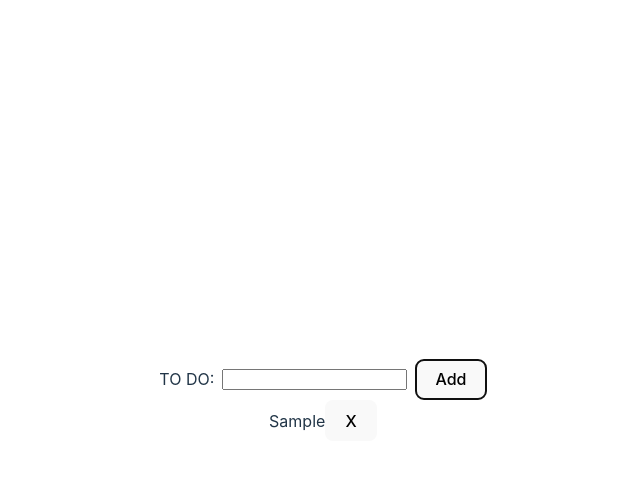
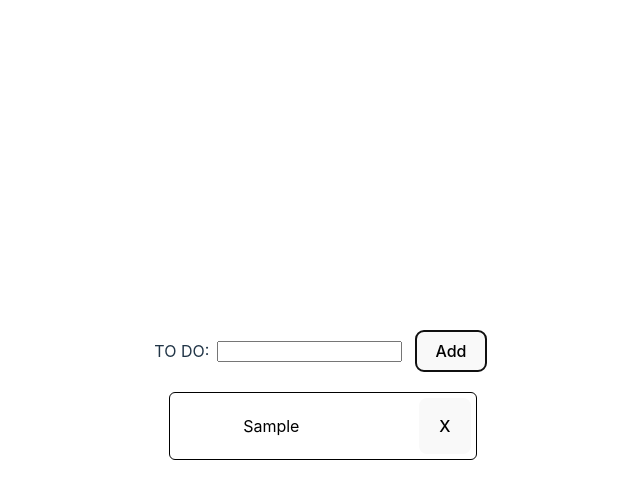
Before and after one commit to KyleMThornton/React-To-Do-List, a React (Vite) app: page / in a window 1280 px wide. Both pictures are taken after typing "Sample" into the empty fields and a click on the button "Add". Shown: the top 498 px of the page, without its empty margins (317-957 px from the left). Built offline with nearby package versions, Linux system fonts and the light colour scheme.

Commit message:
Added styling for list items

```diff
--- /dev/null
+++ b/src/components/List.css
@@ -0,0 +1,22 @@
+.toDoItems {
+    display: flex;
+    outline: black solid 1px;
+    border-radius: 5px;
+    margin: 1rem;
+    background-color: white;
+    color: black;
+    justify-content: space-between;
+    max-width: 20rem;
+
+}
+
+button {
+    margin: 5px;
+}
+
+p {
+    padding: 5px;
+    inline-size: 12rem;
+    max-width: 12rem;
+    word-wrap: break-word;
+}
--- a/src/components/List.tsx
+++ b/src/components/List.tsx
@@ -1,4 +1,4 @@
-
+import './List.css';
 
 interface ListComponentProps {
     toDoList: string[];
@@ -8,8 +8,8 @@ interface ListComponentProps {
 export const List: React.FC<ListComponentProps> = ({toDoList, deleteItem}) => {
 
     const toDoListItems = toDoList.map((list:any, index:number) =>
-        <div key={index}>
-            {list}
+        <div className="toDoItems" key={index}>
+            <p>{list}</p>
             <button onClick={() => deleteItem(index)}>X</button>
         </div>
     )
```
